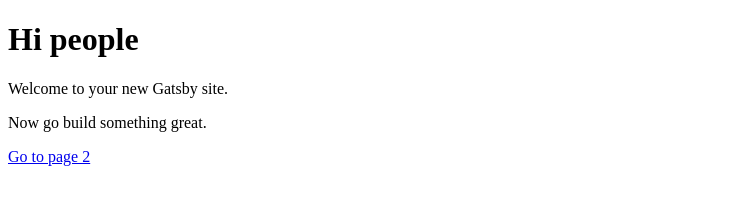
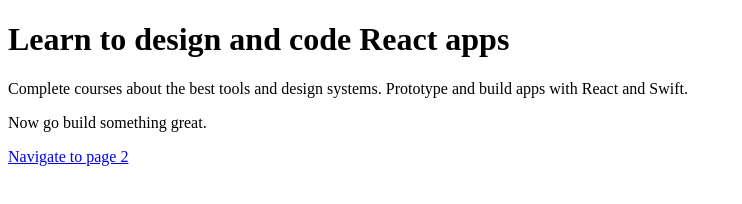
Before and after one commit to coafer/my-new-react-app, a Gatsby site: page / in a window 1280 px wide. Shown: the whole page, without its empty margins (0-742 px from the left). Built offline with nearby package versions, Linux system fonts and the light colour scheme; Gatsby itself is replaced by a stand-in of ours.

Commit message:
Changing in link copy homepage

```diff
--- a/gatsby-config.js
+++ b/gatsby-config.js
@@ -1,6 +1,6 @@
 module.exports = {
   siteMetadata: {
-    title: 'Gatsby Default Starter',
+    title: 'Gatsby Starter',
   },
   plugins: ['gatsby-plugin-react-helmet'],
 }
--- a/src/pages/index.js
+++ b/src/pages/index.js
@@ -3,10 +3,11 @@
 
 const IndexPage = () => (
   <div>
-    <h1>Hi people</h1>
-    <p>Welcome to your new Gatsby site.</p>
+    <h1>Learn to design and code React apps</h1>
+    <p>Complete courses about the best tools and design systems. Prototype and build apps with React and Swift.</p>
+
     <p>Now go build something great.</p>
-    <Link to="/page-2/">Go to page 2</Link>
+    <Link to="/page-2/">Navigate to page 2</Link>
   </div>
 )
 
```
